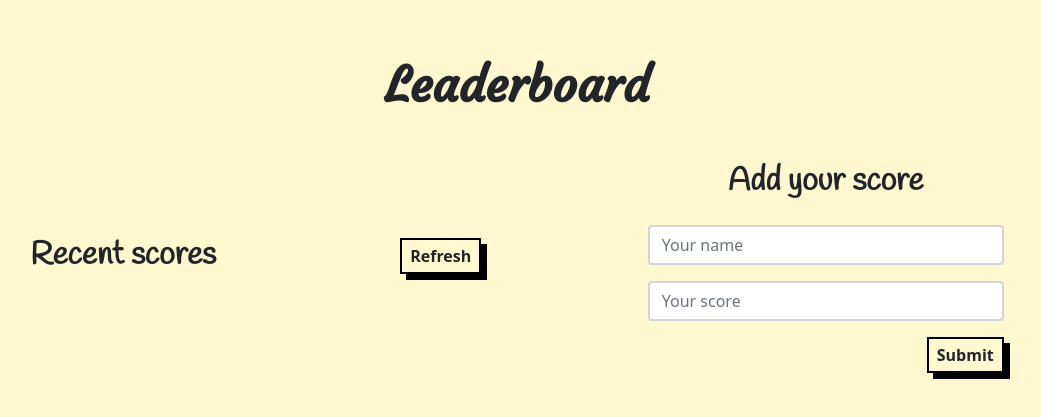
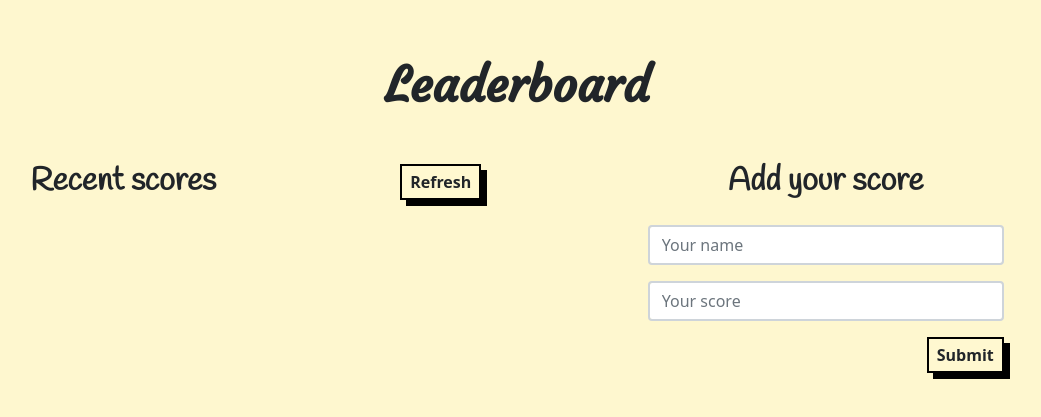
Before and after one commit to ShadyShawkat/Leaderboard, a website built with webpack: page src/index.html in a window 1280 px wide. Shown: the part 185-602 px from the top of the page, without its empty margins (123-1164 px from the left). Built offline with nearby package versions, Linux system fonts and the light colour scheme; no server answers.

Commit message:
Fix positioning of elements

```diff
--- a/src/index.html
+++ b/src/index.html
@@ -13,7 +13,7 @@
     <div class="wrapper d-flex align-items-center">
         <div class="container">
             <h1 class="mb-5 text-center">Leaderboard</h1>
-            <div class="main-content d-flex justify-content-around row flex-column flex-lg-row align-items-center">
+            <div class="main-content d-flex justify-content-around row flex-column flex-lg-row align-items-center align-items-lg-start">
                 <div class="scores col-lg-5 col-8">
                     <div class="scores__heading d-flex align-items-center">
                         <h2 class="me-3">Recent scores</h2>
```
Also changed, not shown: dist/index.html.
